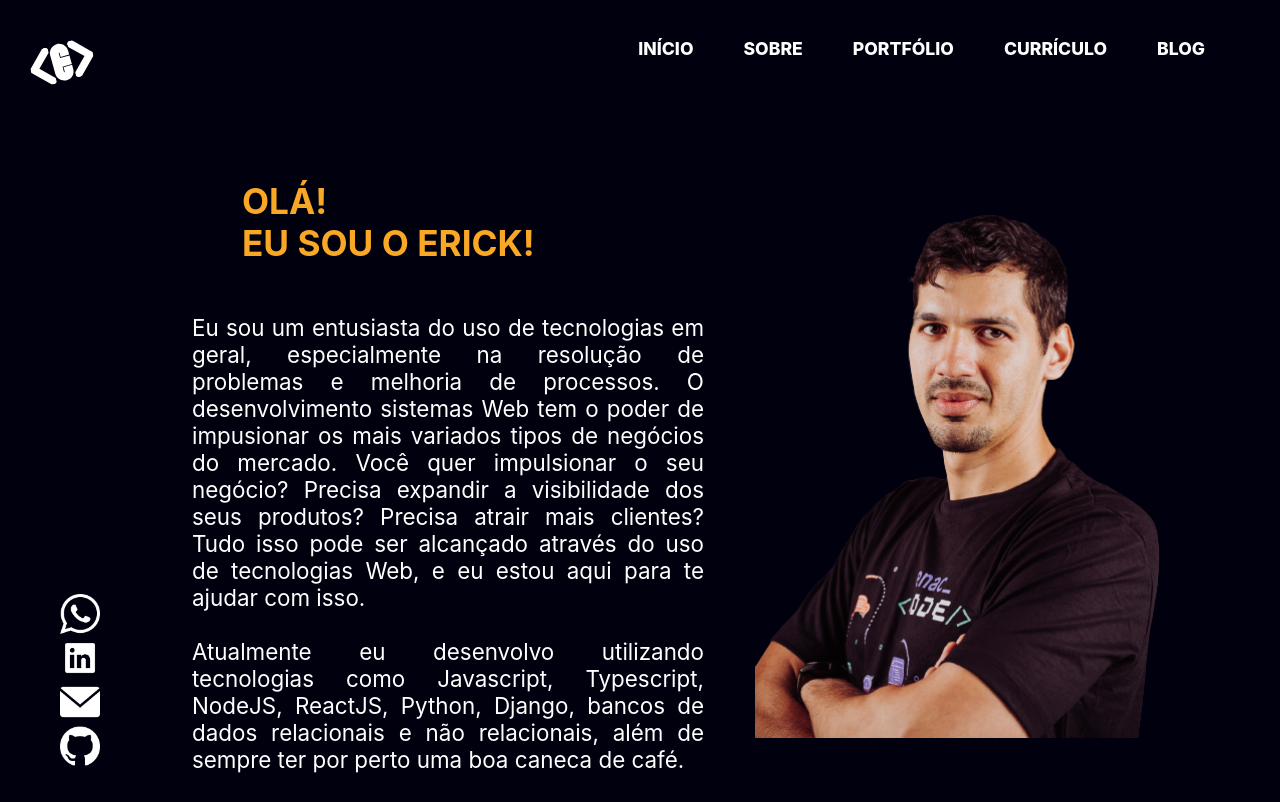
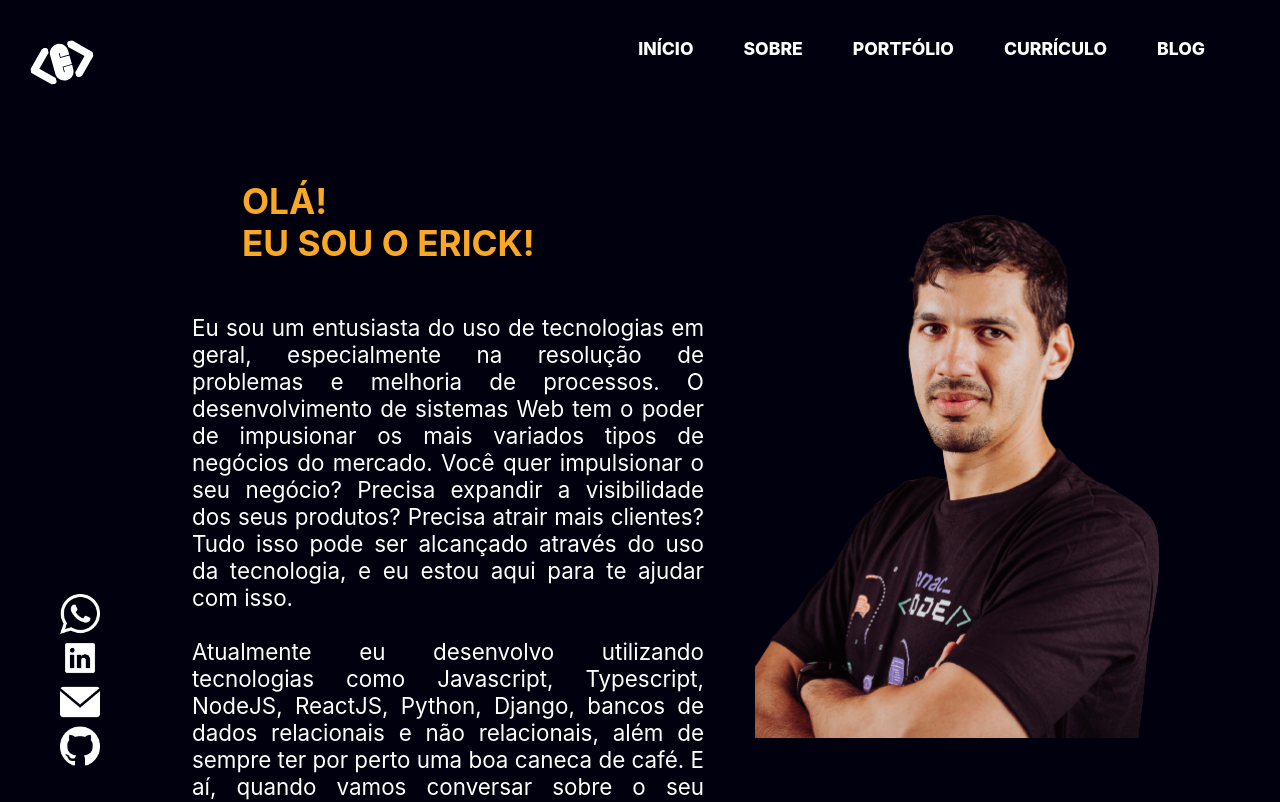
Before and after one commit to erickallanss/portfolio2022, a React (Create React App) app: page /sobre in a window 1280 px wide. Shown: the top 802 px of the page. Built offline with nearby package versions, Linux system fonts and the light colour scheme.

Commit message:
correção no texto do sobre

```diff
--- a/src/pages/Sobre.tsx
+++ b/src/pages/Sobre.tsx
@@ -19,8 +19,8 @@ export const Sobre = () => {
             </C.ContentHeader>
             <C.ContentAndPhoto>
                 <C.ContentText>
-                    Eu sou um entusiasta do uso de tecnologias em geral, especialmente na resolução de problemas e melhoria de processos. O desenvolvimento sistemas Web tem o poder de impusionar os mais variados tipos de negócios do mercado. Você quer impulsionar o seu negócio? Precisa expandir a visibilidade dos seus produtos? Precisa atrair mais clientes? Tudo isso pode ser alcançado através do uso de tecnologias Web, e eu estou aqui para te ajudar com isso.<br/><br/>
-                    Atualmente eu desenvolvo utilizando tecnologias como Javascript, Typescript, NodeJS, ReactJS, Python, Django, bancos de dados relacionais e não relacionais, além de sempre ter por perto uma boa caneca de café.
+                    Eu sou um entusiasta do uso de tecnologias em geral, especialmente na resolução de problemas e melhoria de processos. O desenvolvimento de sistemas Web tem o poder de impusionar os mais variados tipos de negócios do mercado. Você quer impulsionar o seu negócio? Precisa expandir a visibilidade dos seus produtos? Precisa atrair mais clientes? Tudo isso pode ser alcançado através do uso da tecnologia, e eu estou aqui para te ajudar com isso.<br/><br/>
+                    Atualmente eu desenvolvo utilizando tecnologias como Javascript, Typescript, NodeJS, ReactJS, Python, Django, bancos de dados relacionais e não relacionais, além de sempre ter por perto uma boa caneca de café. E aí, quando vamos conversar sobre o seu projeto?
                 </C.ContentText>
                 <C.ImageDiv>
                     <C.Image src={Image} alt='' />
```
